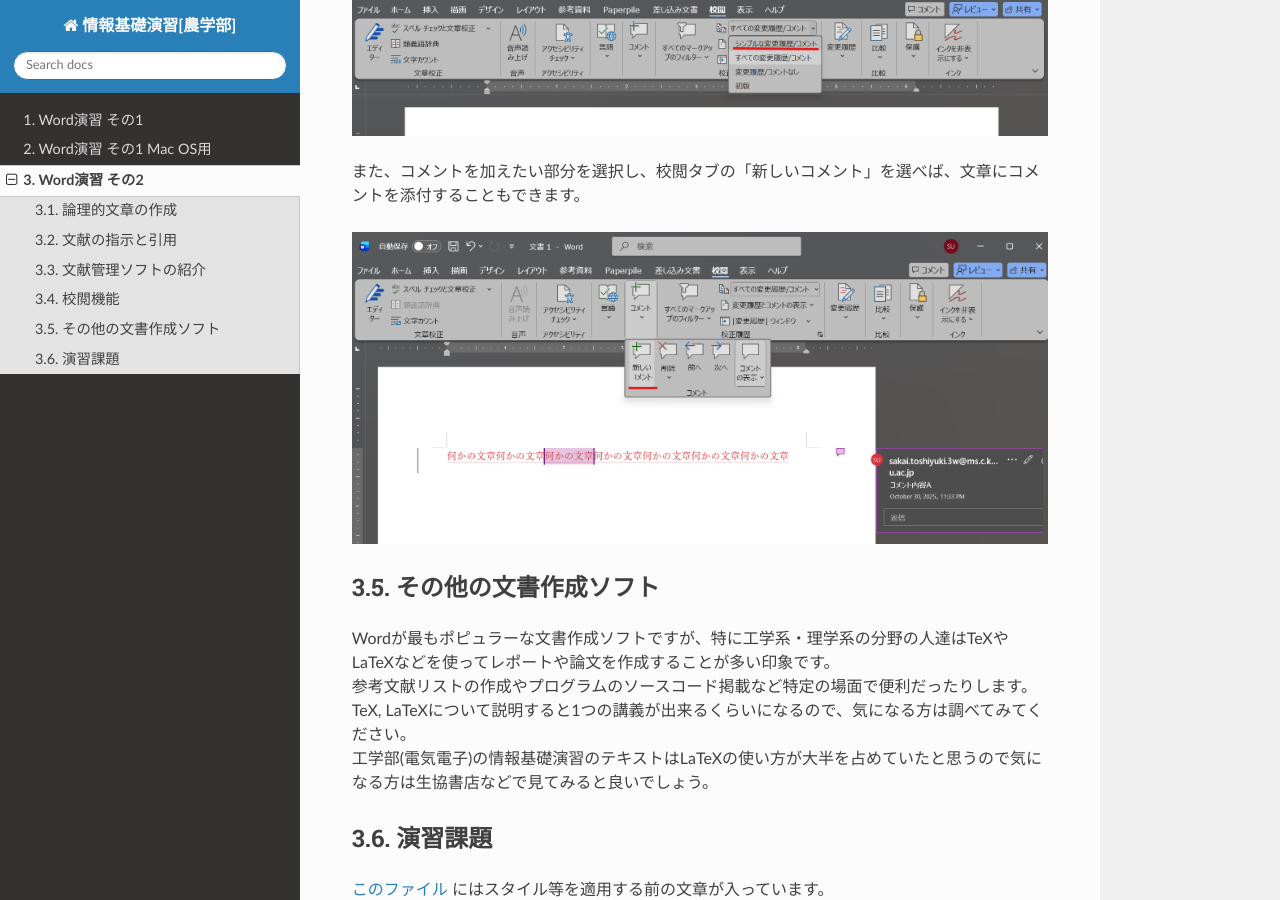
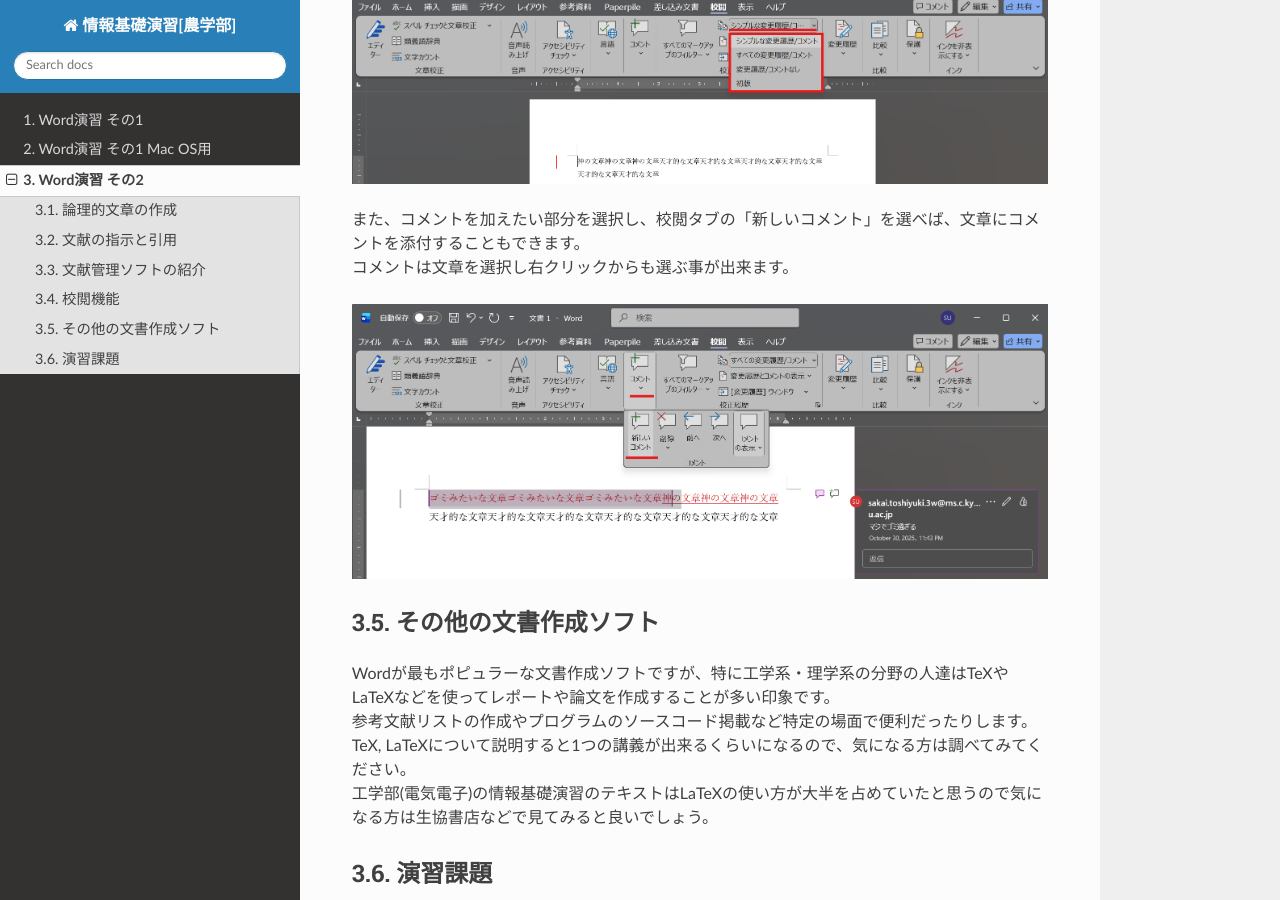
Before and after one commit to slt666666/basic_info_fri_2025, a Sphinx documentation site: the page built from source/word_2.rst, in a window 1280 px wide and 900 px high, scrolled down 7373 px. Built offline with Sphinx 7.4.7 and the Read the Docs theme 3.1.0, drawn with Linux system fonts in a browser that asks for light colours.

Commit message:
update images

```diff
--- a/source/word_2.rst
+++ b/source/word_2.rst
@@ -124,6 +124,7 @@
 .. figure:: _static/images/word/kouetsu3.png
 
 | また、コメントを加えたい部分を選択し、校閲タブの「新しいコメント」を選べば、文章にコメントを添付することもできます。
+| コメントは文章を選択し右クリックからも選ぶ事が出来ます。
 
 .. figure:: _static/images/word/kouetsu4.png
 
```
Also changed, not shown: source/_static/images/word/kouetsu1.png, source/_static/images/word/kouetsu2.png, source/_static/images/word/kouetsu3.png, source/_static/images/word/kouetsu4.png.
